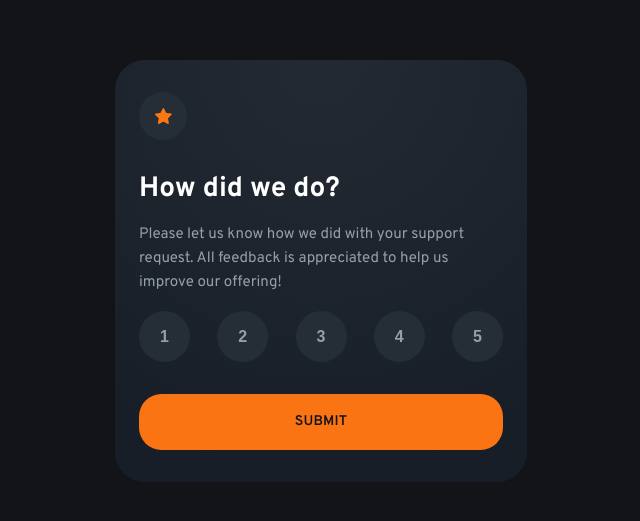
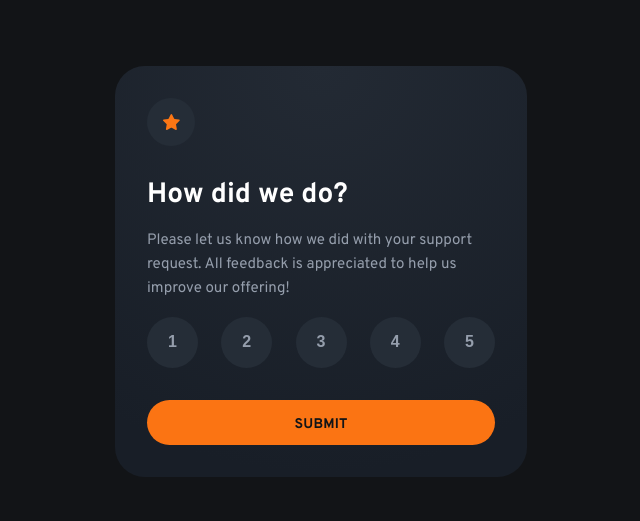
Before and after one commit to israel-monteiro/Interactive-rating-component, a website: page index.html in a window 1280 px wide. Shown: the part 129-650 px from the top of the page, without its empty margins (319-959 px from the left). Drawn offline with Linux system fonts and the light colour scheme.

Commit message:
fix:  refine card padding and button dimensions

```diff
--- a/src/css/responsive.css
+++ b/src/css/responsive.css
@@ -1,7 +1,7 @@
 @media (min-width: 768px) {
     .rating-card {
         max-width: 412px;
-        padding: var(--spacing-400) var(--spacing-300);
+        padding: var(--spacing-400);
         border-radius: 30px;
         gap: var(--spacing-400);
     }
@@ -39,8 +39,8 @@
     }
 
     .rating-card__submit {
-        font-weight: 600;
-        line-height: 24px; /* 171.429% */
+        font-weight: 700;
+        font-size: 14px;
         letter-spacing: 0.17px;
     }
 
--- a/src/css/style.css
+++ b/src/css/style.css
@@ -87,17 +87,19 @@ body {
 
 .rating-card__submit {
     width: 100%;
+    height: 45px;
     background-color: var(--colors-orange-500);
     padding: var(--spacing-200) var(--spacing-1300);
     border-radius: 22.5px;
     border: none;
+
 
     color: var(--colors-grey-950);
     font-family: Overpass;
     font-size: 14px;
     font-style: normal;
     font-weight: 700;
-    line-height: 18px; /* 128.571% */
+    line-height: normal;
     letter-spacing: 1.87px;
     text-transform: uppercase;
 
```
